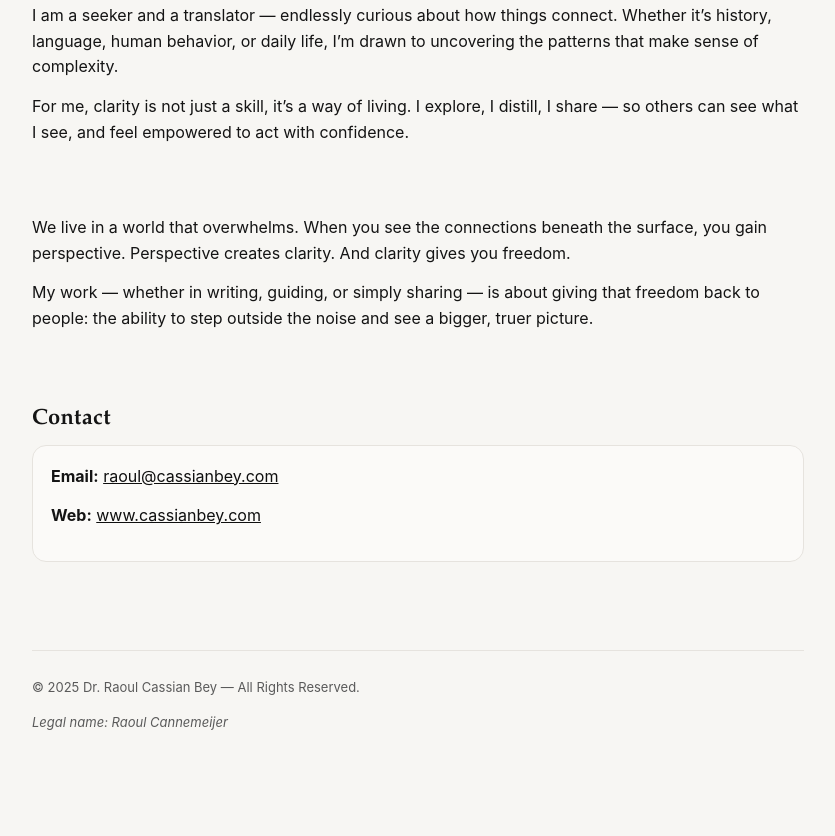
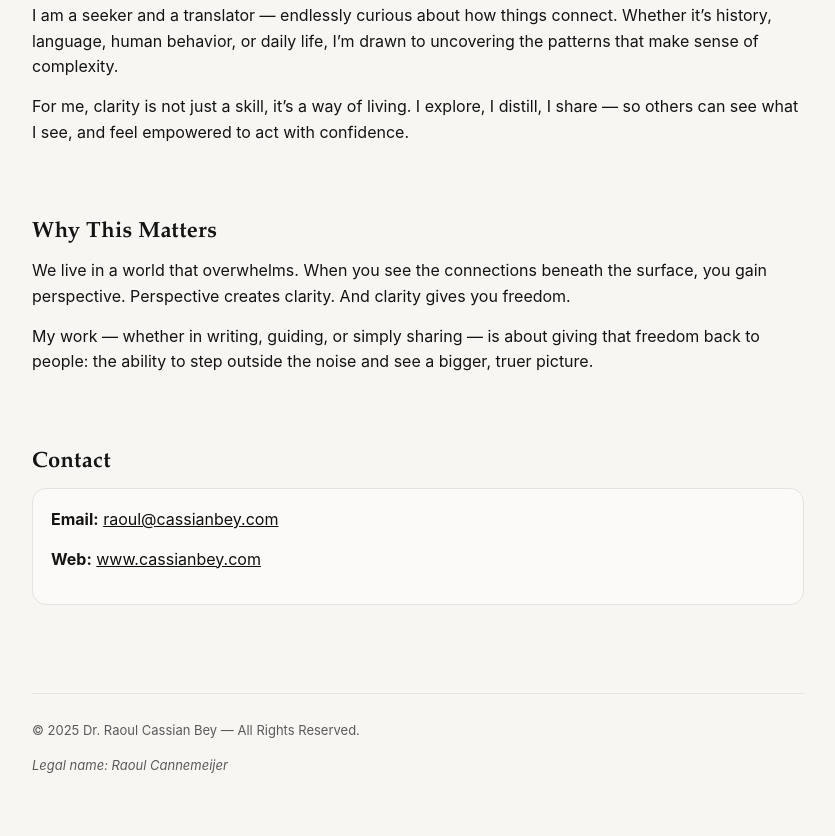
Before and after one commit to specialtyservices/cassianbey.com, a plain HTML site: page index.html in a window 1280 px wide. Shown: the part 756-1592 px from the top of the page, without its empty margins (222-1057 px from the left). Before the commit the page ends 1549 px from the top, so only its background shows below. Drawn offline with Linux system fonts and the light colour scheme.

Commit message:
Update index.html
I put it back:
      <h2>Why This Matters</h2>

```diff
--- a/index.html
+++ b/index.html
@@ -130,6 +130,7 @@ ing<!doctype html>
 
 
     <section id="why">
+      <h2>Why This Matters</h2>
       <p>We live in a world that overwhelms. When you see the connections beneath the surface, you gain perspective. Perspective creates clarity. And clarity gives you freedom.</p>
       <p>My work — whether in writing, guiding, or simply sharing — is about giving that freedom back to people: the ability to step outside the noise and see a bigger, truer picture.</p>
     </section>
```
